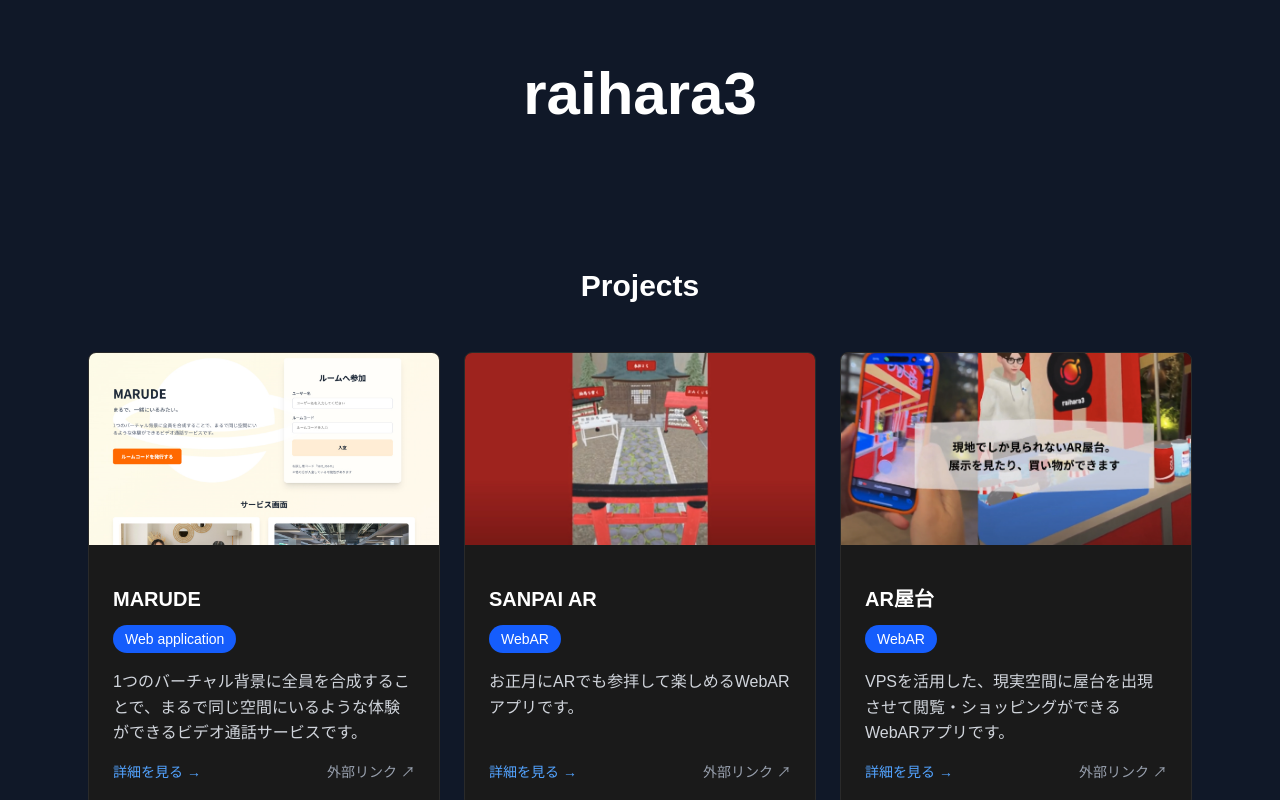
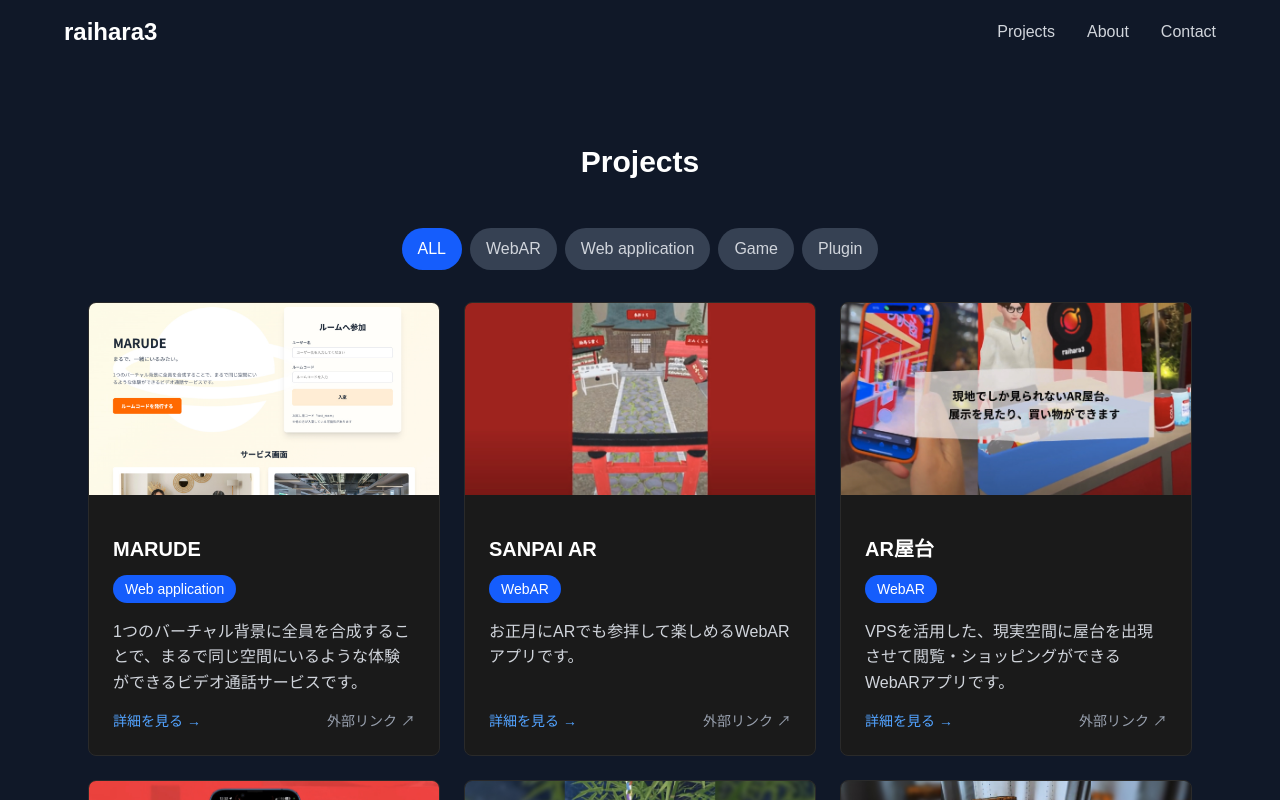
Before and after one commit to raihara3/raihara3-web, a Next.js app: page / in a window 1280 px wide. Shown: the top 800 px of the page. Built offline with nearby package versions, Linux system fonts and the light colour scheme.

Commit message:
add header

```diff
--- a/src/app/page.tsx
+++ b/src/app/page.tsx
@@ -5,10 +5,12 @@ import ProjectCard, { Project } from "@/components/ProjectCard";
 import ProjectModal from "@/components/ProjectModal";
 import AboutSection from "@/components/AboutSection";
 import ContactSection from "@/components/ContactSection";
+import Header from "@/components/Header";
 import projectsData from "@/data/projects.json";
 
 export default function Home() {
   const [selectedProject, setSelectedProject] = useState<Project | null>(null);
+  const [selectedLabel, setSelectedLabel] = useState<string>("ALL");
   const projects = projectsData as Project[];
 
   const handleCardClick = (project: Project) => {
@@ -19,24 +21,65 @@ export default function Home() {
     setSelectedProject(null);
   };
 
+  const handleLabelClick = (label: string) => {
+    setSelectedLabel(label);
+  };
+
+  const labelCounts = projects.reduce((acc, project) => {
+    project.labels.forEach((label) => {
+      acc[label] = (acc[label] || 0) + 1;
+    });
+    return acc;
+  }, {} as Record<string, number>);
+
+  const uniqueLabels = Object.keys(labelCounts).sort(
+    (a, b) => labelCounts[b] - labelCounts[a]
+  );
+
+  const filteredProjects =
+    selectedLabel === "ALL"
+      ? projects
+      : projects.filter((project) => project.labels.includes(selectedLabel));
+
   return (
     <div className="min-h-screen bg-gray-900">
-      <header className="text-center py-16 px-6">
-        <h1 className="text-4xl md:text-6xl font-bold text-white mb-4">
-          raihara3
-        </h1>
-        {/* <p className="text-xl text-gray-300">おもちゃ箱</p> */}
-      </header>
+      <Header />
 
-      <main>
-        <section className="py-16">
+      <main className="pt-20">
+        <section id="projects" className="py-16">
           <div className="max-w-6xl mx-auto px-6">
             <h2 className="text-3xl font-bold text-white mb-12 text-center">
               Projects
             </h2>
 
+            <div className="flex flex-wrap gap-2 mb-8 justify-center">
+              <button
+                onClick={() => handleLabelClick("ALL")}
+                className={`px-4 py-2 rounded-full font-medium transition-colors ${
+                  selectedLabel === "ALL"
+                    ? "bg-blue-600 text-white"
+                    : "bg-gray-700 text-gray-300 hover:bg-gray-600"
+                }`}
+              >
+                ALL
+              </button>
+              {uniqueLabels.map((label) => (
+                <button
+                  key={label}
+                  onClick={() => handleLabelClick(label)}
+                  className={`px-4 py-2 rounded-full font-medium transition-colors ${
+                    selectedLabel === label
+                      ? "bg-blue-600 text-white"
+                      : "bg-gray-700 text-gray-300 hover:bg-gray-600"
+                  }`}
+                >
+                  {label}
+                </button>
+              ))}
+            </div>
+
             <div className="grid grid-cols-1 md:grid-cols-2 lg:grid-cols-3 gap-6">
-              {projects
+              {filteredProjects
                 .slice()
                 .reverse()
                 .map((project) => (
--- a/src/components/AboutSection.tsx
+++ b/src/components/AboutSection.tsx
@@ -20,7 +20,7 @@ export default function AboutSection() {
   ];
 
   return (
-    <section className="py-16">
+    <section id="about" className="py-16">
       <div className="max-w-4xl mx-auto px-6">
         <h2 className="text-3xl font-bold text-white mb-8 text-center">
           About
--- a/src/components/ContactSection.tsx
+++ b/src/components/ContactSection.tsx
@@ -1,6 +1,6 @@
 export default function ContactSection() {
   return (
-    <section className="py-16">
+    <section id="contact" className="py-16">
       <div className="max-w-4xl mx-auto px-6 text-center">
         <h2 className="text-3xl font-bold text-white mb-8">Contact</h2>
 
--- /dev/null
+++ b/src/components/Header.tsx
@@ -0,0 +1,104 @@
+"use client";
+
+import { useState, useEffect } from "react";
+
+export default function Header() {
+  const [isMenuOpen, setIsMenuOpen] = useState(false);
+
+  const handleMenuToggle = () => {
+    setIsMenuOpen(!isMenuOpen);
+  };
+
+  const handleLinkClick = (e: React.MouseEvent<HTMLAnchorElement>, targetId: string) => {
+    e.preventDefault();
+    const targetElement = document.getElementById(targetId);
+    if (targetElement) {
+      const yOffset = -80;
+      const y = targetElement.getBoundingClientRect().top + window.pageYOffset + yOffset;
+
+      const startPosition = window.pageYOffset;
+      const distance = y - startPosition;
+      const duration = 500;
+      let start: number | null = null;
+
+      const animation = (currentTime: number) => {
+        if (start === null) start = currentTime;
+        const timeElapsed = currentTime - start;
+        const progress = Math.min(timeElapsed / duration, 1);
+
+        const easing = (t: number) => t < 0.5
+          ? 4 * t * t * t
+          : 1 - Math.pow(-2 * t + 2, 3) / 2;
+
+        window.scrollTo(0, startPosition + distance * easing(progress));
+
+        if (progress < 1) {
+          requestAnimationFrame(animation);
+        }
+      };
+
+      requestAnimationFrame(animation);
+    }
+    setIsMenuOpen(false);
+  };
+
+  return (
+    <header className="fixed top-0 left-0 right-0 z-50 bg-gray-900 bg-opacity-80 backdrop-blur-sm py-4 px-6">
+      <nav className="max-w-6xl mx-auto flex justify-between items-center">
+        <h1 className="text-2xl font-bold text-white">raihara3</h1>
+
+        <button
+          className="md:hidden text-white"
+          onClick={handleMenuToggle}
+          aria-label="Menu"
+        >
+          <svg
+            className="w-6 h-6"
+            fill="none"
+            strokeLinecap="round"
+            strokeLinejoin="round"
+            strokeWidth="2"
+            viewBox="0 0 24 24"
+            stroke="currentColor"
+          >
+            {isMenuOpen ? (
+              <path d="M6 18L18 6M6 6l12 12" />
+            ) : (
+              <path d="M4 6h16M4 12h16M4 18h16" />
+            )}
+          </svg>
+        </button>
+
+        <ul className={`md:flex md:space-x-8 ${isMenuOpen ? 'block' : 'hidden'} absolute md:static top-16 left-0 w-full md:w-auto bg-gray-900 bg-opacity-95 md:bg-transparent p-4 md:p-0`}>
+          <li>
+            <a
+              href="#projects"
+              onClick={(e) => handleLinkClick(e, 'projects')}
+              className="block py-2 md:py-0 text-gray-300 hover:text-white transition-colors"
+            >
+              Projects
+            </a>
+          </li>
+          <li>
+            <a
+              href="#about"
+              onClick={(e) => handleLinkClick(e, 'about')}
+              className="block py-2 md:py-0 text-gray-300 hover:text-white transition-colors"
+            >
+              About
+            </a>
+          </li>
+          <li>
+            <a
+              href="#contact"
+              onClick={(e) => handleLinkClick(e, 'contact')}
+              className="block py-2 md:py-0 text-gray-300 hover:text-white transition-colors"
+            >
+              Contact
+            </a>
+          </li>
+        </ul>
+      </nav>
+    </header>
+  );
+}
--- a/src/data/projects.json
+++ b/src/data/projects.json
@@ -11,7 +11,7 @@
   {
     "id": "1",
     "title": "figmark",
-    "labels": ["Figma plugin"],
+    "labels": ["Plugin"],
     "description": "Figmaで好きなレイヤーをブックマークできるプラグインです。デザイン作業中に重要なレイヤーを素早く見つけられるように開発しました。",
     "detail": "Figmaでの作業効率を向上させるためのプラグインです。大規模なデザインファイルでも、お気に入りのレイヤーを簡単にブックマークして、瞬時にアクセスできます。プラグインAPIを活用して、直感的なUIと高速な検索機能を実装しています。",
     "url": "https://www.figma.com/community/plugin/1018556921170761713/figmark",
```
Also changed, not shown: public/logo.png (added).
